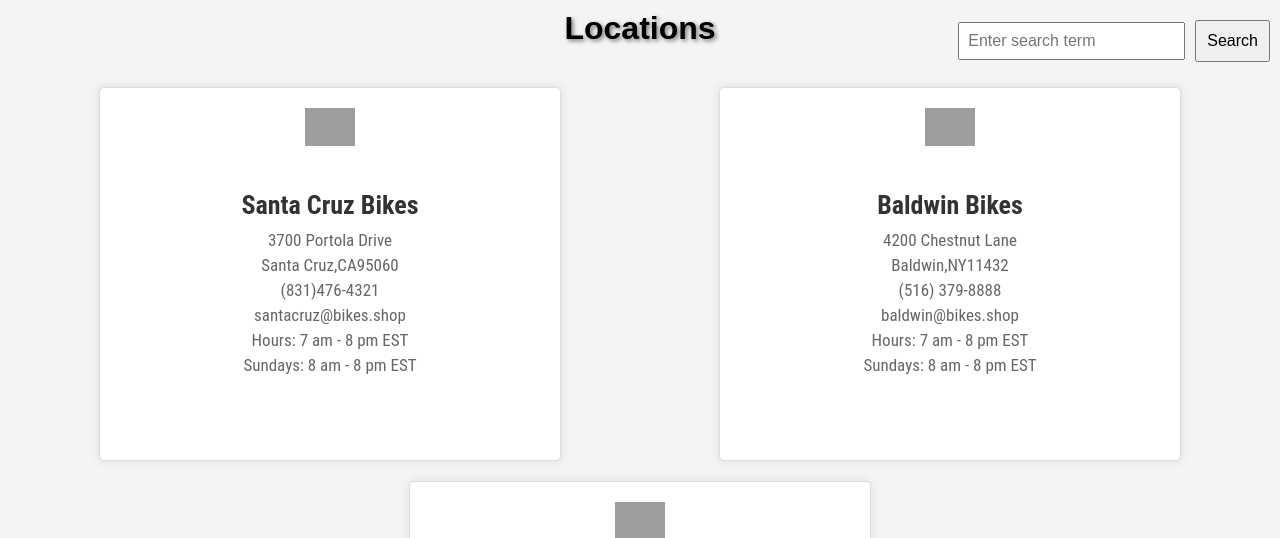
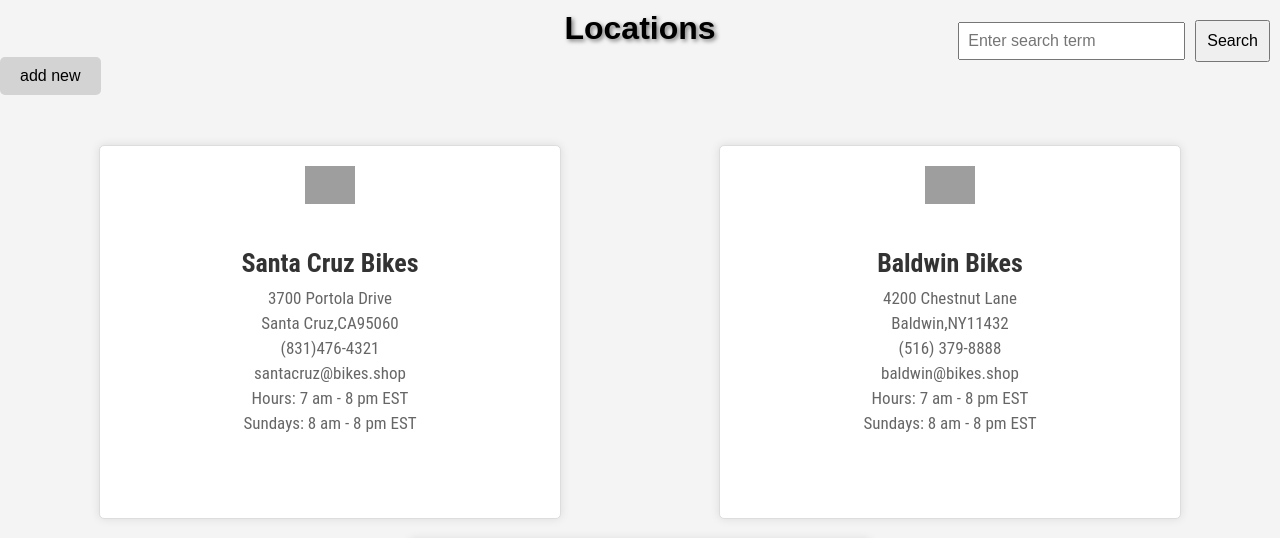
Before and after one commit to PreethiBompally/BikeStoreManagement, a Django app: page /stores/ in a window 1280 px wide. Shown: the part 110-648 px from the top of the page. Run offline with Django 4.2, Linux system fonts and the light colour scheme; data comes from the database, SQL or seed files in the repository; grey boxes are pictures that could not be loaded.

Commit message:
add new buttons in staff and store

```diff
--- a/bikeshop/templates/stores.html
+++ b/bikeshop/templates/stores.html
@@ -130,6 +130,22 @@
             cursor: pointer;
         }
 
+        .button-container {
+        display: flex;
+        justify-content: space-between;
+        align-items: center;
+        margin-bottom: 20px;
+        }
+
+        .add-btn {
+        background-color: #d3d3d3;
+        color: black;
+        border: none;
+        padding: 10px 20px;
+        border-radius: 5px;
+        cursor: pointer;
+        }
+
     </style>
 </head>
 <body>
@@ -152,6 +168,10 @@
         <button type="button">Search</button>
     </form>
 
+    <div class="button-container">
+        <button class="add-btn" type="button">add new</button>
+    </div>
+
     <main>
         {% for store in stores %}
         <div class="location">
```
Also changed, not shown: bikeshop/templates/staff.html (+20 -0 lines).
